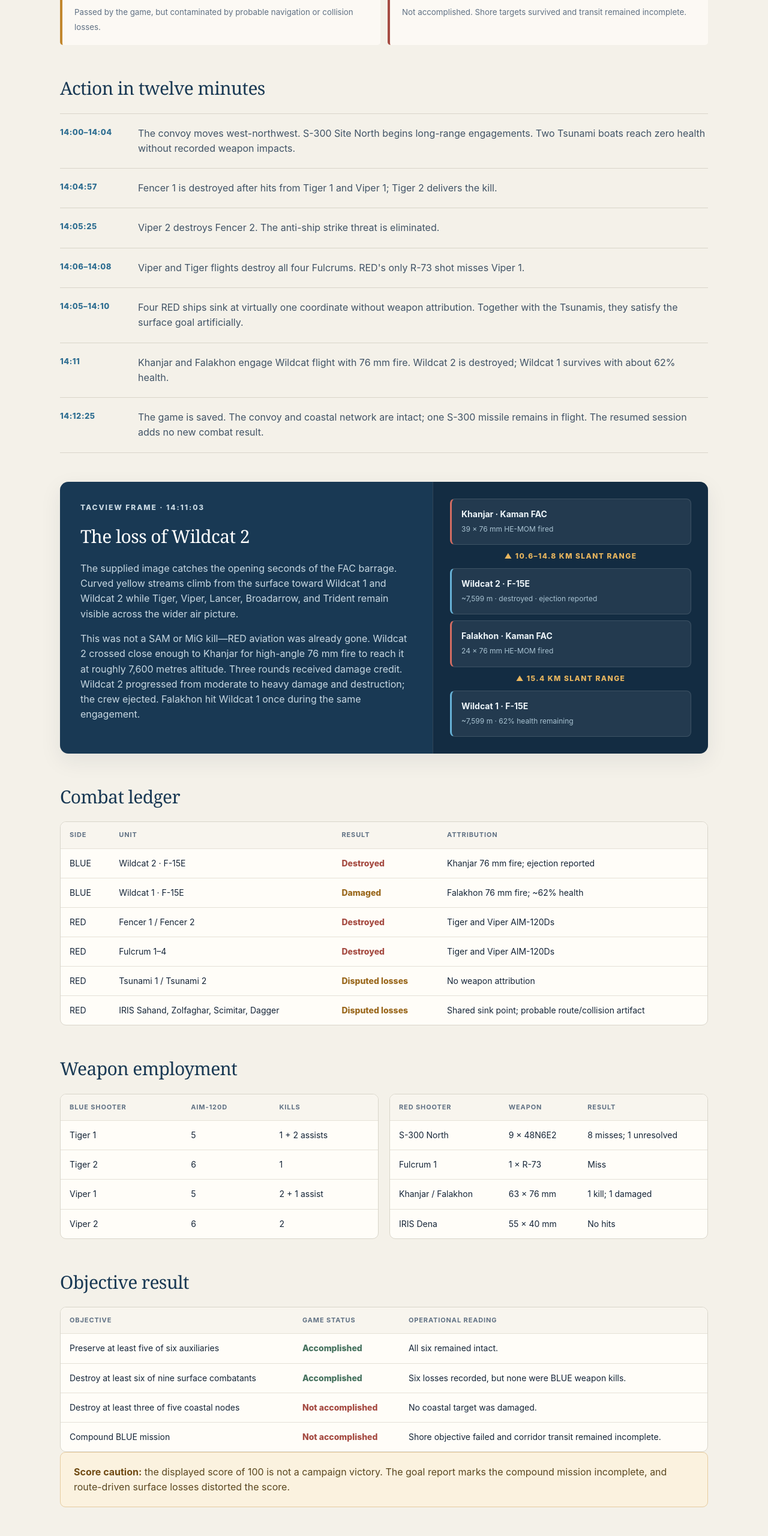
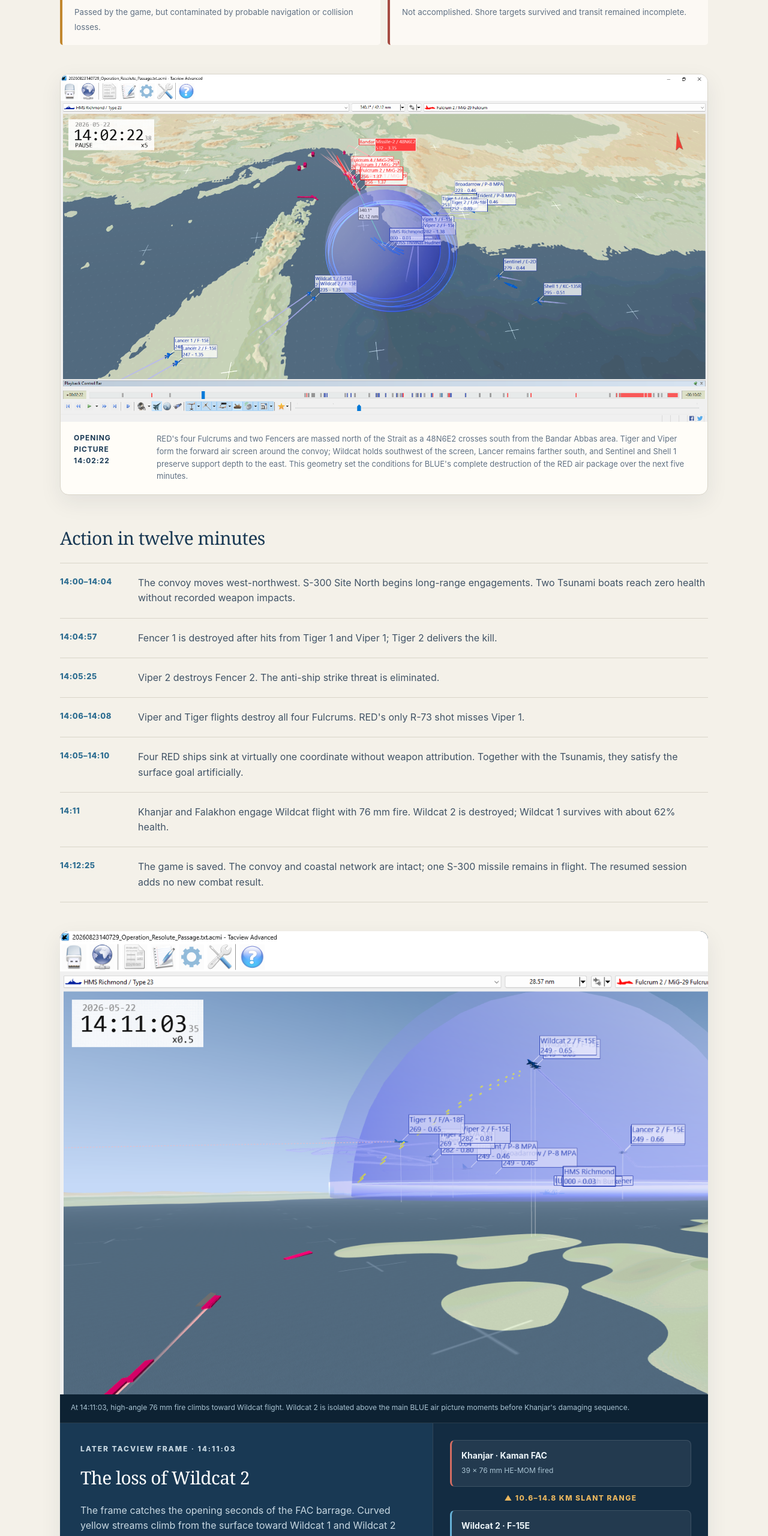
Before and after one commit to murdockpeter/gcbh_bringyourownllm_campaign, a website: page docs/operation_resolute_passage_aar_20260823.html in a window 1280 px wide. Shown: the part 1000-3560 px from the top of the page at 60% size. Drawn offline with Linux system fonts and the light colour scheme.

Commit message:
Pushing image changes to the AAR

```diff
--- a/docs/operation_resolute_passage_aar_20260823.html
+++ b/docs/operation_resolute_passage_aar_20260823.html
@@ -166,6 +166,38 @@
       border-top: 1px solid var(--line);
     }
 
+    figure.tacview {
+      margin: 48px 0 0;
+      overflow: hidden;
+      background: var(--card);
+      border: 1px solid var(--line);
+      border-radius: 14px;
+      box-shadow: var(--shadow);
+    }
+
+    figure.tacview img {
+      display: block;
+      width: 100%;
+      height: auto;
+      background: #d9e2e8;
+    }
+
+    figure.tacview figcaption {
+      display: grid;
+      grid-template-columns: 120px 1fr;
+      gap: 18px;
+      padding: 18px 22px 20px;
+      color: var(--muted);
+      font-size: 13px;
+    }
+
+    figure.tacview figcaption strong {
+      color: var(--navy);
+      font-size: 12px;
+      letter-spacing: .08em;
+      text-transform: uppercase;
+    }
+
     .timeline li {
       display: grid;
       grid-template-columns: 108px 1fr;
@@ -190,6 +222,25 @@
     .moment-copy { padding: 34px; }
     .moment h2, .moment h3 { color: #fff; }
     .moment p { color: #c8d8e2; }
+
+    .moment-visual {
+      grid-column: 1 / -1;
+      margin: 0;
+      background: #0d2233;
+      border-bottom: 1px solid rgba(255, 255, 255, .12);
+    }
+
+    .moment-visual img {
+      display: block;
+      width: 100%;
+      height: auto;
+    }
+
+    .moment-visual figcaption {
+      padding: 13px 18px 15px;
+      color: #a9c3d2;
+      font-size: 12px;
+    }
 
     .geometry {
       display: grid;
@@ -257,6 +308,7 @@
       header { padding-top: 48px; }
       .metrics, .verdict { grid-template-columns: 1fr; }
       .timeline li { grid-template-columns: 1fr; gap: 5px; }
+      figure.tacview figcaption { grid-template-columns: 1fr; gap: 5px; }
     }
 
     @media print {
@@ -266,6 +318,7 @@
       section { margin-top: 30px; break-inside: avoid; }
       .metric, .moment { box-shadow: none; }
       .moment { -webkit-print-color-adjust: exact; print-color-adjust: exact; }
+      figure.tacview { box-shadow: none; break-inside: avoid; }
     }
   </style>
 </head>
@@ -299,6 +352,14 @@
       </div>
     </section>
 
+    <figure class="tacview">
+      <img src="playthru_hormuz.png" alt="Tacview overhead view of Operation Resolute Passage at 14:02:22, showing the RED air package and an S-300 missile north of the Strait, BLUE fighters screening the convoy, and support aircraft to the east." loading="eager">
+      <figcaption>
+        <strong>Opening picture<br>14:02:22</strong>
+        <span>RED's four Fulcrums and two Fencers are massed north of the Strait as a 48N6E2 crosses south from the Bandar Abbas area. Tiger and Viper form the forward air screen around the convoy; Wildcat holds southwest of the screen, Lancer remains farther south, and Sentinel and Shell 1 preserve support depth to the east. This geometry set the conditions for BLUE's complete destruction of the RED air package over the next five minutes.</span>
+      </figcaption>
+    </figure>
+
     <section>
       <h2>Action in twelve minutes</h2>
       <ol class="timeline">
@@ -313,10 +374,14 @@
     </section>
 
     <section class="moment">
+      <figure class="moment-visual">
+        <img src="image.png" alt="Tacview view at 14:11:03 showing yellow 76 mm shell traces climbing from RED fast attack craft toward Wildcat 1 and Wildcat 2 above the Strait." loading="lazy">
+        <figcaption>At 14:11:03, high-angle 76 mm fire climbs toward Wildcat flight. Wildcat 2 is isolated above the main BLUE air picture moments before Khanjar's damaging sequence.</figcaption>
+      </figure>
       <div class="moment-copy">
-        <p class="eyebrow">Tacview frame · 14:11:03</p>
+        <p class="eyebrow">Later Tacview frame · 14:11:03</p>
         <h2>The loss of Wildcat 2</h2>
-        <p>The supplied image catches the opening seconds of the FAC barrage. Curved yellow streams climb from the surface toward Wildcat 1 and Wildcat 2 while Tiger, Viper, Lancer, Broadarrow, and Trident remain visible across the wider air picture.</p>
+        <p>The frame catches the opening seconds of the FAC barrage. Curved yellow streams climb from the surface toward Wildcat 1 and Wildcat 2 while Tiger, Viper, Lancer, Broadarrow, and Trident remain visible across the wider air picture.</p>
         <p>This was not a SAM or MiG kill—RED aviation was already gone. Wildcat 2 crossed close enough to Khanjar for high-angle 76 mm fire to reach it at roughly 7,600 metres altitude. Three rounds received damage credit. Wildcat 2 progressed from moderate to heavy damage and destruction; the crew ejected. Falakhon hit Wildcat 1 once during the same engagement.</p>
       </div>
       <div class="geometry" aria-label="Engagement geometry">
@@ -422,7 +487,7 @@
 
   <footer>
     <div class="page">
-      <strong>Evidence basis:</strong> GC:BH logs, damage and goal reports, primary and resumed Tacview recordings, final unit state, and the supplied 14:11:03 Tacview frame. Campaign state has not been changed.
+      <strong>Evidence basis:</strong> GC:BH logs, damage and goal reports, primary and resumed Tacview recordings, final unit state, and the embedded 14:02:22 and 14:11:03 Tacview frames. Campaign state has not been changed.
     </div>
   </footer>
 </body>
```
Also changed, not shown: docs/image.png (added), docs/playthru_hormuz.png (added).
